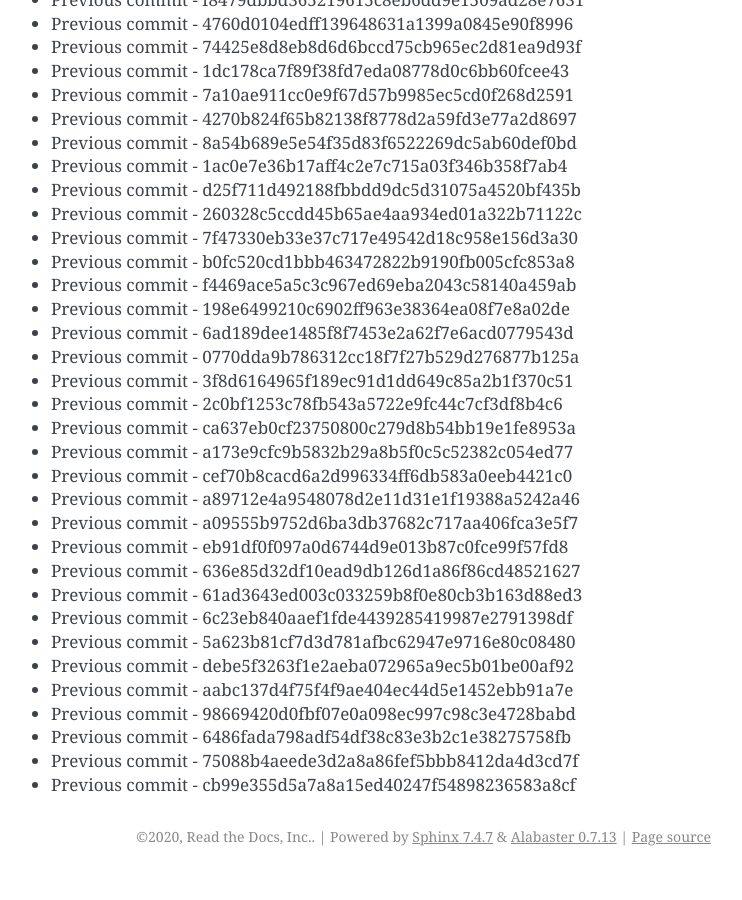
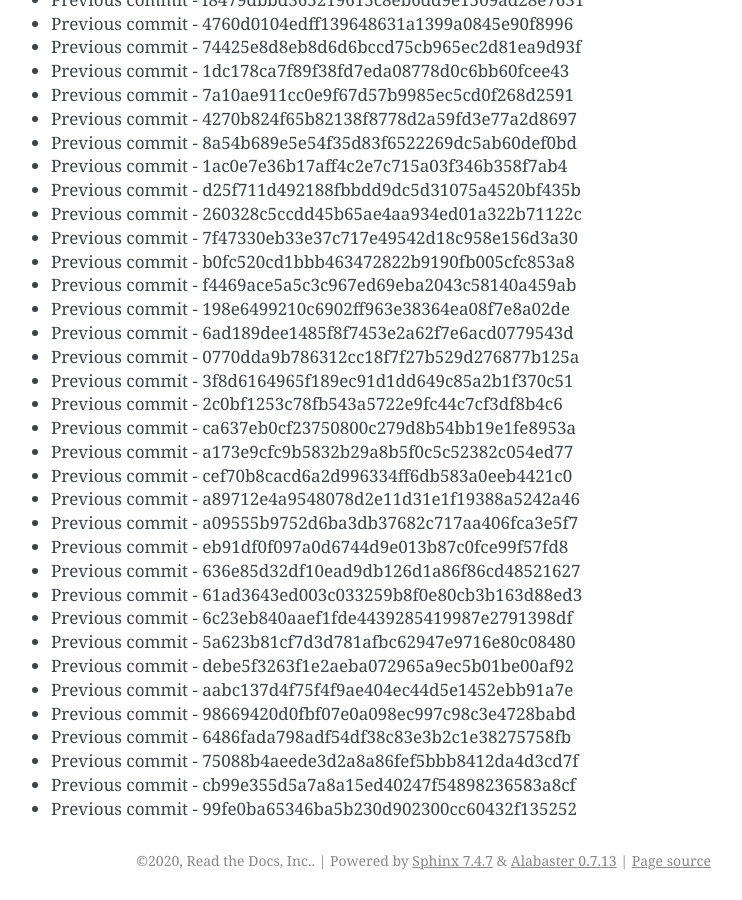
Before and after one commit to readthedocs/rtd-git-stresstest, a Sphinx documentation site: the page built from docs/updates.rst, in a window 1280 px wide and 900 px high, scrolled down 90370 px. Shown: the whole window, without its empty margins (399-1141 px from the left). Built offline with Sphinx 7.4.7, drawn with Linux system fonts in a browser that asks for light colours; before the commit the page ends 91246 px from its top, so only the background shows below that.

Commit message:
Generating commit from previous: 99fe0ba65346ba5b230d902300cc60432f135252

```diff
--- a/docs/updates.rst
+++ b/docs/updates.rst
@@ -3829,3 +3829,4 @@ It can be tested for any performance characteristics.
 * Previous commit - 6486fada798adf54df38c83e3b2c1e38275758fb
 * Previous commit - 75088b4aeede3d2a8a86fef5bbb8412da4d3cd7f
 * Previous commit - cb99e355d5a7a8a15ed40247f54898236583a8cf
+* Previous commit - 99fe0ba65346ba5b230d902300cc60432f135252
```
